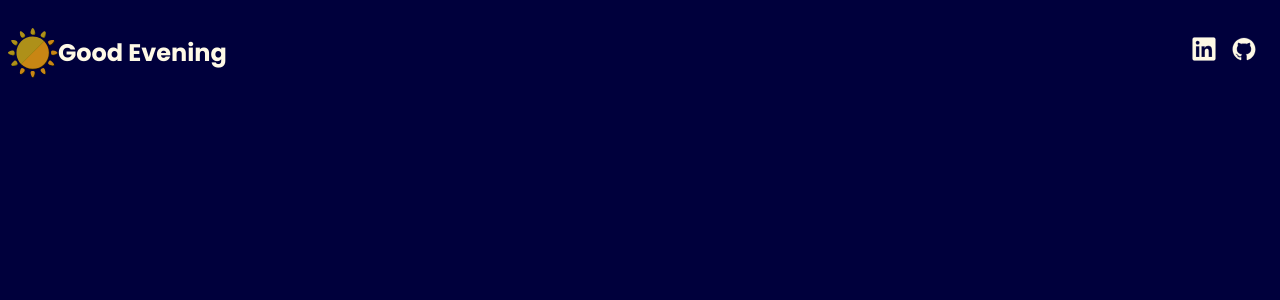
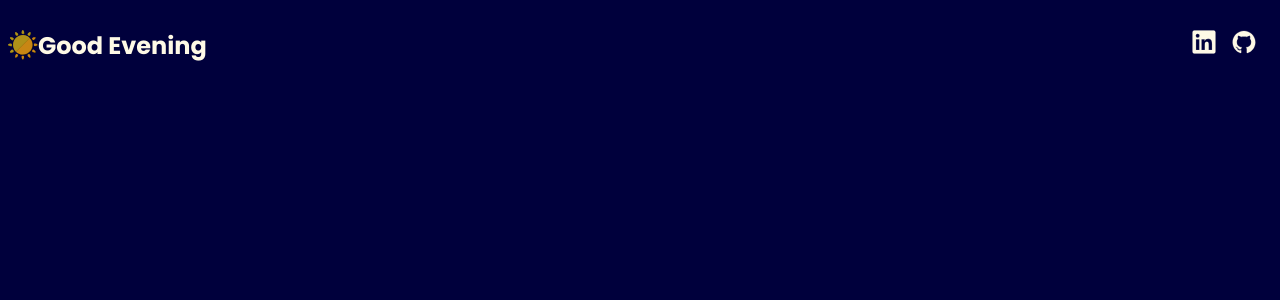
Before and after one commit to Frandy4ever/atlas-react-and-jsx, a React (Vite) app: page / in a window 1280 px wide. Shown: the top 300 px of the page. Built offline with nearby package versions, Linux system fonts and the light colour scheme.

Commit message:
Update images size

```diff
--- a/src/index.css
+++ b/src/index.css
@@ -19,7 +19,12 @@
   color: var(--offwhite);
 }
 
-.app, .App {
+abbr {
+  text-decoration: none;
+}
+
+.app,
+.App {
   max-width: 1000px;
   margin: 0 auto;
   padding: 1rem 1rem;
@@ -37,7 +42,7 @@ nav {
 }
 
 .greeting img {
-  width: 50px;
+  width: 30px;
 }
 
 .social-links a {
```
